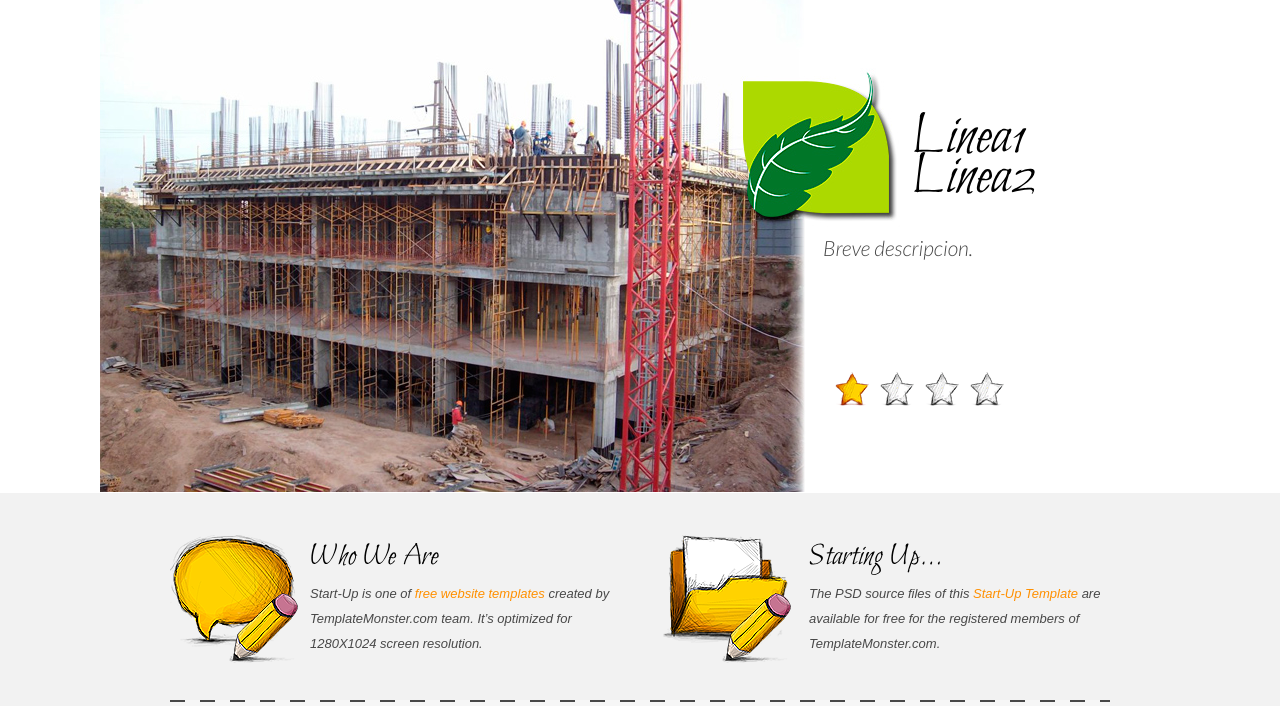
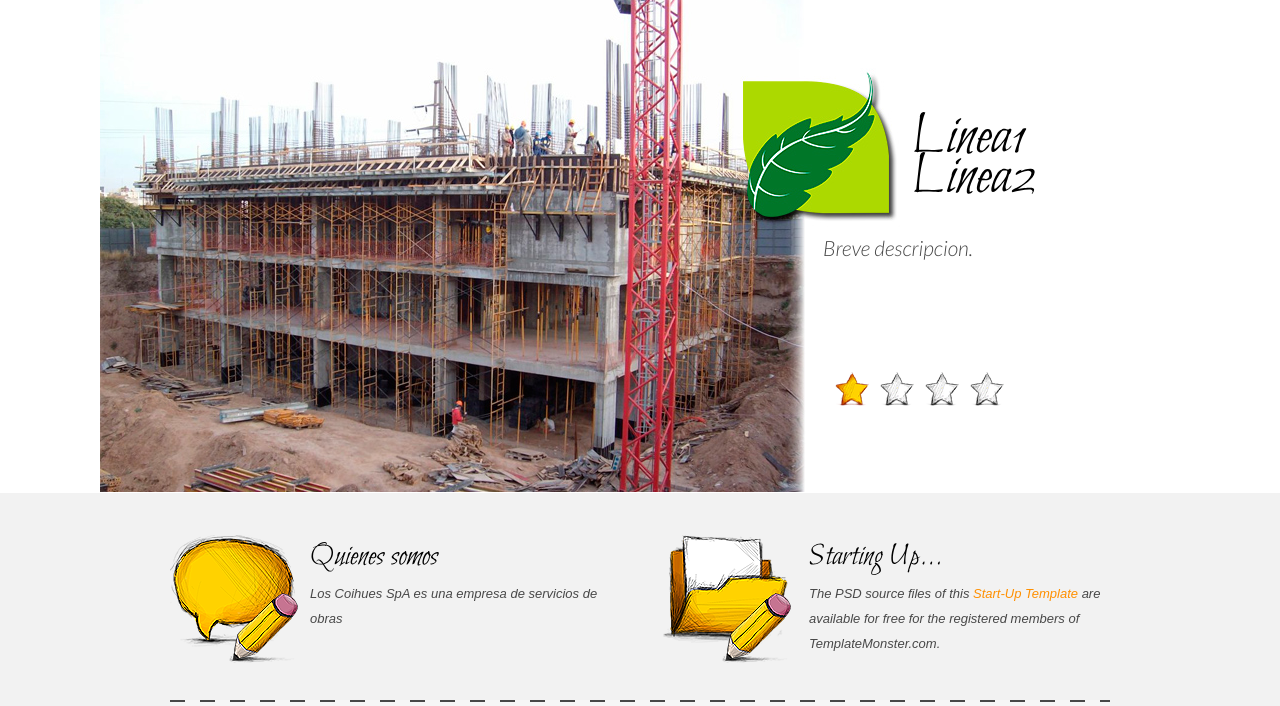
Before and after one commit to gabo2151/gabo2151.github.io, a plain HTML site: page WebTest/index.html in a window 1280 px wide. Shown: the part 94-800 px from the top of the page. Drawn offline with Linux system fonts and the light colour scheme.

Commit message:
efg
asdfgv

```diff
--- a/WebTest/index.html
+++ b/WebTest/index.html
@@ -80,8 +80,9 @@
         	<div class="grid_6 box-1">
 				<img src="images/page1-img1.png" alt="">
                 <div class="extra-wrap">
-                	<h2>Who We Are</h2>
-                    <p>Start-Up is one of <a href="http://blog.templatemonster.com/free-website-templates/" class="link" target="_blank">free website templates</a> created by TemplateMonster.com team. It’s optimized for 1280X1024 screen resolution.</p>
+                	<h2>Quienes somos</h2>
+                    <p>Los Coihues SpA es una empresa de servicios de obras</p>
+                    <!--<p>Start-Up is one of <a href="http://blog.templatemonster.com/free-website-templates/" class="link" target="_blank">free website templates</a> created by TemplateMonster.com team. It’s optimized for 1280X1024 screen resolution.</p>-->
                 </div>
             </div>
             <div class="grid_6 box-1">
```
Also changed, not shown: WebTest/about.html (+1 -1 lines).
